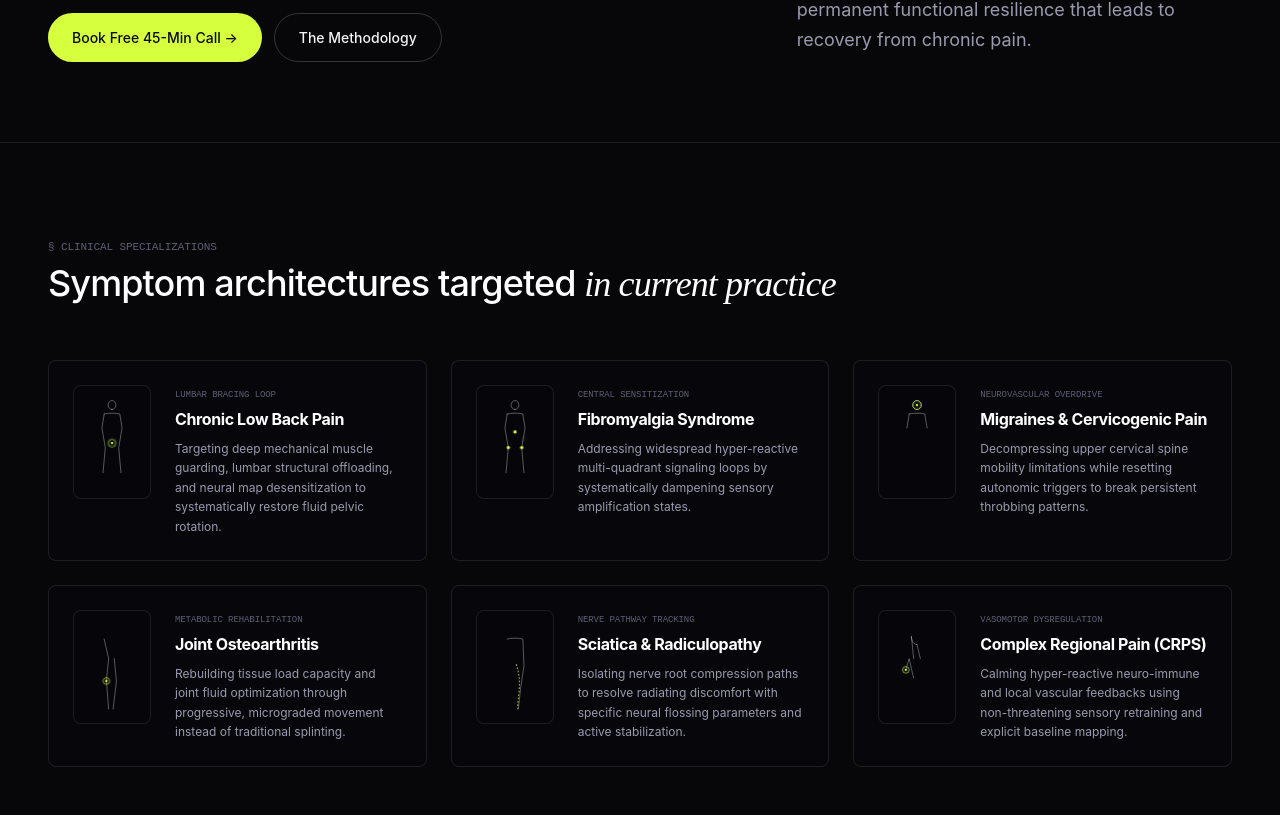
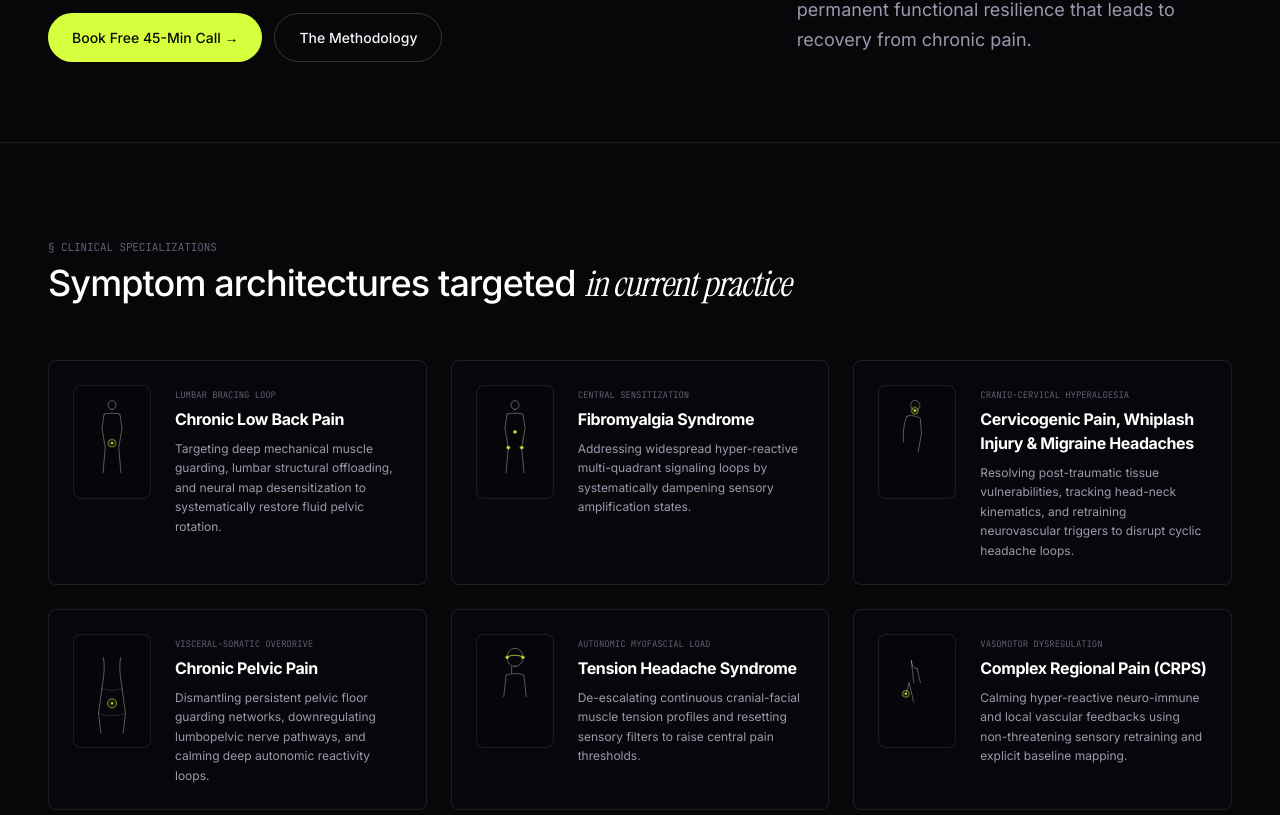
Before and after one commit to drchsameer-code/pain-coaching-web, a Next.js app: page / in a window 1280 px wide. Shown: the part 705-1520 px from the top of the page. Built offline with nearby package versions, Linux system fonts and the light colour scheme.

Commit message:
added subscriber page and tweaks

```diff
--- a/app/layout.tsx
+++ b/app/layout.tsx
@@ -1,20 +1,30 @@
 import type { Metadata } from "next";
-import { Geist, Geist_Mono } from "next/font/google";
+import { Inter, Instrument_Serif, JetBrains_Mono } from "next/font/google";
 import "./globals.css";
+import Navbar from "../components/Navbar";
+import Footer from "../components/Footer";
 
-const geistSans = Geist({
-  variable: "--font-geist-sans",
+const inter = Inter({
+  variable: "--font-sans",
   subsets: ["latin"],
 });
 
-const geistMono = Geist_Mono({
-  variable: "--font-geist-mono",
+const instrumentSerif = Instrument_Serif({
+  variable: "--font-serif",
   subsets: ["latin"],
+  weight: "400",
+  style: ["italic", "normal"],
+});
+
+const jetbrainsMono = JetBrains_Mono({
+  variable: "--font-mono",
+  subsets: ["latin"],
+  weight: ["400", "500", "600"],
 });
 
 export const metadata: Metadata = {
-  title: "Create Next App",
-  description: "Generated by create next app",
+  title: "Lifestyle Medicine // Chronic Pain Coaching",
+  description: "Evidence-based somatic and behavioral restructuring tracks.",
 };
 
 export default function RootLayout({
@@ -23,11 +33,21 @@ export default function RootLayout({
   children: React.ReactNode;
 }>) {
   return (
-    <html
-      lang="en"
-      className={`${geistSans.variable} ${geistMono.variable} h-full antialiased`}
-    >
-      <body className="min-h-full flex flex-col">{children}</body>
+    <html lang="en" className="scroll-smooth">
+      <body
+        className={`${inter.variable} ${instrumentSerif.variable} ${jetbrainsMono.variable} bg-[#07070a] text-[#f4f4f8] antialiased min-h-screen flex flex-col`}
+      >
+        {/* Persisted Sticky Header across all routes */}
+        <Navbar />
+
+        {/* Main Content Viewport */}
+        <main className="flex-grow w-full overflow-x-hidden">
+          {children}
+        </main>
+
+        {/* Persisted Footer across all routes */}
+        <Footer />
+      </body>
     </html>
   );
 }
--- a/app/page.js
+++ b/app/page.js
@@ -1,31 +1,25 @@
 import React from 'react';
-import Navbar from '../components/Navbar';
 import TickerMarquee from '../components/TickerMarquee';
 import Hero from '../components/Hero';
-import ConditionsGrid from '../components/ConditionsGrid'; // <-- Added Sub-module
+import ConditionsGrid from '../components/ConditionsGrid';
 import Carousel from '../components/Carousel';
 import ProgramsSection from '../components/ProgramsSection';
 import ContactForm from '../components/ContactForm';
-import Footer from '../components/Footer';
 
 export default function Home() {
   return (
-    <div className="bg-[var(--color-bg)] text-[var(--color-text)]">
-
-      {/* 1. Global Navigation Bar */}
-      <Navbar />
-
-      {/* 2. Scrolling Ticker ribbon strip */}
+    <>
+      {/* Ticker ribbon strip */}
       <TickerMarquee />
 
-      {/* 3. Hero Clinical Callout Frame */}
+      {/* Hero Clinical Callout Frame */}
       <Hero />
 
-      {/* 4. Mapped Pain Conditions 3x2 Matrix Card Grid */}
+      {/* Mapped Pain Conditions 3x2 Matrix Card Grid */}
       <ConditionsGrid />
 
-      {/* 5. Interactive Strategic Carousel (3 Pillars Map) */}
-      <section id="approach" className="max-w-7xl mx-auto px-6 md:px-12 py-24 border-b border-[var(--color-line)]">
+      {/* Interactive Strategic Carousel (3 Pillars Map) */}
+      <section id="approach" className="max-w-7xl mx-auto px-4 sm:px-6 md:px-12 py-24 border-b border-[var(--color-line)]">
         <div className="flex flex-col lg:flex-row lg:items-end justify-between mb-12 gap-6">
           <div>
             <div className="eyebrow mb-4">Functional Disciplines</div>
@@ -40,15 +34,11 @@ export default function Home() {
         <Carousel />
       </section>
 
-      {/* 6. Subscription Architecture Timelines */}
+      {/* Subscription Architecture Timelines */}
       <ProgramsSection />
 
-      {/* 7. Secure Lead Generation Framework */}
+      {/* Secure Lead Generation Framework */}
       <ContactForm />
-
-      {/* 8. Legal Footer Blocks */}
-      <Footer />
-
-    </div>
+    </>
   );
 }
--- a/app/subscribe/page.js
+++ b/app/subscribe/page.js
@@ -2,7 +2,6 @@
 
 import React, { Suspense } from 'react';
 import { useSearchParams } from 'next/navigation';
-import Link from 'next/link';
 import { CONFIG_LINKS, BANK_DETAILS } from '../../data/coachingData';
 
 function SubscriptionFormContent() {
@@ -11,18 +10,7 @@ function SubscriptionFormContent() {
   const structuralAmount = searchParams.get('plan') === '4-month' ? '$450 Initial Enrollment' : '$350 Initial Enrollment';
 
   return (
-    <div className="min-h-screen bg-[#07070a] text-[#f4f4f8] font-sans selection:bg-[var(--color-lime)] selection:text-black">
-
-      {/* Mini Editorial Nav */}
-      <nav className="border-b border-[var(--color-line)] bg-[#07070a]/90 sticky top-0 z-50 backdrop-blur-md">
-        <div className="max-w-5xl mx-auto px-6 py-6 flex items-center justify-between">
-          <Link href="/" className="flex items-baseline gap-1.5 text-white no-underline font-semibold text-base tracking-tight">
-            ← lifestyle medicine <span className="display text-lg text-[var(--color-lime)]">// return home</span>
-          </Link>
-          <span className="mono text-[10px] text-[var(--color-text-3)] uppercase tracking-widest">SECURE PAYMENT CONSOLE</span>
-        </div>
-      </nav>
-
+    <>
       <main className="max-w-3xl mx-auto px-6 py-16">
 
         {/* Header Block */}
@@ -41,13 +29,13 @@ function SubscriptionFormContent() {
 
           {/* BANK WIRE SPECIFICATIONS LEDGER CARD */}
           <div className="bg-[var(--color-surface)] border border-[var(--color-line)] p-8 relative">
-            <div className="mono text-[11px] text-[var(--color-text-3)] uppercase tracking-wider mb-4">OPTION 01: DIRECT SECURE BANK WIRE</div>
+            <div className="mono text-[11px] text-[var(--color-text-3)] tracking-wider mb-4">OPTION 01: DIRECT SECURE BANK WIRE</div>
             <h3 className="text-xl font-bold tracking-tight m-0 text-white mb-2">Transfer Instructions</h3>
             <p className="text-sm text-[var(--color-text-2)] leading-relaxed mb-6">
               To activate your dedicated somatic monitoring schedule immediately, transmit your initial program enrollment fee to the audited account specifications listed below.
             </p>
 
-            {/* Strict Grid Ledger */}
+            {/* Strict Grid Ledger with Province Feed */}
             <div className="border border-[var(--color-line)] bg-[#07070a]/50 p-6 space-y-4 rounded">
               <div className="flex justify-between items-center border-b border-[var(--color-line)] pb-2.5">
                 <span className="mono text-xs text-[var(--color-text-3)] uppercase">Bank Name</span>
@@ -61,9 +49,13 @@ function SubscriptionFormContent() {
                 <span className="mono text-xs text-[var(--color-text-3)] uppercase">Account Number</span>
                 <span className="mono text-sm text-white font-bold select-all tracking-wider">{BANK_DETAILS.accountNumber}</span>
               </div>
+              <div className="flex justify-between items-center border-b border-[var(--color-line)] pb-2.5">
+                <span className="mono text-xs text-[var(--color-text-3)] uppercase">IBAN routing</span>
+                <span className="mono text-sm text-white font-mono select-all tracking-tight">{BANK_DETAILS.iban}</span>
+              </div>
               <div className="flex justify-between items-center">
-                <span className="mono text-xs text-[var(--color-text-3)] uppercase">IBAN routing</span>
-                <span className="mono text-xs text-white font-mono select-all tracking-tight">{BANK_DETAILS.iban}</span>
+                <span className="mono text-xs text-[var(--color-text-3)] uppercase">Province</span>
+                <span className="mono text-sm text-white font-medium">Islamabad Capital Territory (ICT)</span>
               </div>
             </div>
 
@@ -80,7 +72,7 @@ function SubscriptionFormContent() {
           {/* CALENDLY BACKOUT ESCAPE PANEL */}
           <div className="bg-[var(--color-bg-2)] border border-[var(--color-line)] p-8 text-center flex flex-col items-center justify-center">
             <span className="text-white/40 block mb-2 text-lg">✦</span>
-            <h4 className="text-lg font-bold tracking-tight m-0 text-white mb-2">Want to clear biological questions first?</h4>
+            <h4 className="text-lg font-bold tracking-tight m-0 text-white mb-2">Want to book a free pre-assessment call?</h4>
             <p className="text-xs text-[var(--color-text-2)] leading-relaxed max-w-md mx-auto mb-6">
               If you haven't processed an initial assessment timeline or prefer to review your clinical pain presentation profile live with us prior to subscription initiation, grab your open slot now.
             </p>
@@ -90,13 +82,13 @@ function SubscriptionFormContent() {
               rel="noopener noreferrer"
               className="btn btn-ghost text-xs tracking-wider uppercase font-semibold py-3 px-6 rounded-full"
             >
-              Secure Free 45-Min Consult Call →
+              Secure Free 40-Min Consult Call →
             </a>
           </div>
 
         </div>
       </main>
-    </div>
+    </>
   );
 }
 
--- a/components/ConditionsGrid.js
+++ b/components/ConditionsGrid.js
@@ -3,7 +3,7 @@
 import React from 'react';
 import { CHRONIC_CONDITIONS } from '../data/coachingData';
 
-// Custom, clean anatomical vectors with glowing acid-lime pinpoint hotspots
+// Custom, background-free anatomical vectors with glowing acid-lime pinpoint hotspots
 const SilhouetteVectors = [
   // 1. Low Back Pain
   <svg key="1" width="56" height="90" viewBox="0 0 100 160" fill="none" className="text-white/40 group-hover:text-white/60 transition-colors duration-300">
@@ -11,7 +11,8 @@ const SilhouetteVectors = [
     <circle cx="50" cy="82" r="7" stroke="var(--color-lime)" strokeWidth="1.5" className="animate-pulse" fill="rgba(214,255,61,0.1)"/>
     <circle cx="50" cy="82" r="2" fill="var(--color-lime)"/>
   </svg>,
-  // 2. Fibromyalgia (Symmetric Widespread Sensitization)
+
+  // 2. Fibromyalgia Syndrome
   <svg key="2" width="56" height="90" viewBox="0 0 100 160" fill="none" className="text-white/40 group-hover:text-white/60 transition-colors duration-300">
     <path d="M50 22C54 22 57 18 57 14C57 10 54 6 50 6C46 6 43 10 43 14C43 18 46 22 50 22Z M36 30C42 28 58 28 64 30L68 55L62 90L66 135M36 30L32 55L38 90L34 135" stroke="currentColor" strokeWidth="1.5" strokeLinecap="round"/>
     <circle cx="34" cy="38" r="3" fill="var(--color-lime)" className="animate-ping"/>
@@ -20,24 +21,40 @@ const SilhouetteVectors = [
     <circle cx="38" cy="90" r="3" fill="var(--color-lime)"/>
     <circle cx="62" cy="90" r="3" fill="var(--color-lime)"/>
   </svg>,
-  // 3. Cervicogenic Migraines / Neck
+
+  // 3. Cervicogenic Pain, Whiplash & Migraine Headaches (Whiplash Arc + Cranial Aura)
   <svg key="3" width="56" height="90" viewBox="0 0 100 160" fill="none" className="text-white/40 group-hover:text-white/60 transition-colors duration-300">
-    <path d="M50 22C54 22 57 18 57 14C57 10 54 6 50 6C46 6 43 10 43 14C43 18 46 22 50 22Z M36 30C42 28 58 28 64 30L68 55M36 30L32 55" stroke="currentColor" strokeWidth="1.5" strokeLinecap="round"/>
-    <circle cx="50" cy="14" r="8" stroke="var(--color-lime)" strokeWidth="1.5" className="animate-pulse" fill="rgba(214,255,61,0.1)"/>
-    <circle cx="50" cy="14" r="2" fill="var(--color-lime)"/>
+    {/* Whiplash deceleration neck curve silhouette */}
+    <path d="M48 24C53 23 56 18 55 13C54 8 49 5 44 6C40 7 38 12 39 16C40 20 43 23 47 24Z M32 34C37 31 51 34 56 38L58 65L52 98" stroke="currentColor" strokeWidth="1.5" strokeLinecap="round"/>
+    <path d="M32 34C28 42 24 60 26 80" stroke="currentColor" strokeWidth="1.5" strokeLinecap="round"/>
+    {/* Concentric Cranio-Cervical Shock Hotspot */}
+    <circle cx="45" cy="14" r="10" stroke="var(--color-lime)" strokeWidth="1.2" strokeDasharray="3 2" className="animate-spin" style={{ animationDuration: '8s' }}/>
+    <circle cx="46" cy="24" r="6" stroke="var(--color-lime)" strokeWidth="1.5" className="animate-pulse" fill="rgba(214,255,61,0.1)"/>
+    <circle cx="46" cy="24" r="2" fill="var(--color-lime)"/>
   </svg>,
-  // 4. Reactive Knee / Hip Joint Friction
+
+  // 4. Chronic Pelvic Pain (Visceral Torso Loop)
   <svg key="4" width="56" height="90" viewBox="0 0 100 160" fill="none" className="text-white/40 group-hover:text-white/60 transition-colors duration-300">
-    <path d="M50 22M36 30L44 65L40 105L44 155M54 65L58 105L52 155" stroke="currentColor" strokeWidth="1.5" strokeLinecap="round"/>
-    <circle cx="40" cy="105" r="6" stroke="var(--color-lime)" strokeWidth="1.5" className="animate-pulse" fill="rgba(214,255,61,0.1)"/>
-    <circle cx="40" cy="105" r="2" fill="var(--color-lime)"/>
+    {/* Midriff and Pelvis outline profile */}
+    <path d="M34 20C38 32 36 50 32 75L26 120L30 155M66 20C62 32 64 50 68 75L74 120L70 155" stroke="currentColor" strokeWidth="1.5" strokeLinecap="round"/>
+    <path d="M32 75C42 80 58 80 68 75M26 120C36 125 64 125 74 120" stroke="currentColor" strokeWidth="1.2" strokeDasharray="2 2"/>
+    {/* Centered Pelvic Visceral Guarding Hotspot */}
+    <circle cx="50" cy="102" r="8" stroke="var(--color-lime)" strokeWidth="1.5" className="animate-pulse" fill="rgba(214,255,61,0.1)"/>
+    <circle cx="50" cy="102" r="2" fill="var(--color-lime)"/>
   </svg>,
-  // 5. Sciatica Nerve Root Compression Path
+
+  // 5. Tension Headache Syndrome (Cranial Ring Band)
   <svg key="5" width="56" height="90" viewBox="0 0 100 160" fill="none" className="text-white/40 group-hover:text-white/60 transition-colors duration-300">
-    <path d="M50 22M36 30C42 28 58 28 64 30L66 78L60 118L56 155" stroke="currentColor" strokeWidth="1.5" strokeLinecap="round"/>
-    <path d="M52 75Q60 98 57 125T55 155" stroke="var(--color-lime)" strokeWidth="2" strokeDasharray="3 3" className="animate-pulse"/>
+    {/* Focused Head and Upper Cervical profile */}
+    <path d="M50 36C58 36 64 30 64 20C64 10 58 4 50 4C42 4 36 10 36 20C36 30 42 36 50 36Z M34 52C40 48 60 48 66 52L70 90M34 52L30 90" stroke="currentColor" strokeWidth="1.5" strokeLinecap="round"/>
+    <path d="M44 36L44 48" stroke="currentColor" strokeWidth="1.5"/>
+    {/* Transtemporal Tension Constriction Band */}
+    <path d="M34 20Q50 12 66 20" stroke="var(--color-lime)" strokeWidth="2" strokeLinecap="round" className="animate-pulse"/>
+    <circle cx="36" cy="20" r="2.5" fill="var(--color-lime)"/>
+    <circle cx="64" cy="20" r="2.5" fill="var(--color-lime)"/>
   </svg>,
-  // 6. Complex Regional Pain (CRPS Localized Microvascular Shock)
+
+  // 6. Complex Regional Pain (CRPS)
   <svg key="6" width="56" height="90" viewBox="0 0 100 160" fill="none" className="text-white/40 group-hover:text-white/60 transition-colors duration-300">
     <path d="M50 40C45 40 40 35 40 25L44 65M50 40L56 65" stroke="currentColor" strokeWidth="1.5" strokeLinecap="round"/>
     <path d="M30 85L36 65L44 100" stroke="currentColor" strokeWidth="1.5"/>
--- a/components/ContactForm.js
+++ b/components/ContactForm.js
@@ -55,7 +55,7 @@ export default function ContactForm() {
           </div>
           <div>
             <label className="mono text-[11px] text-[var(--color-text-2)] uppercase tracking-widest block mb-1">Primary Diagnosis</label>
-            <input type="text" name="diagnosis" placeholder="e.g. Fibromyalgia, Sensitization, Lumbar Pathologies..." value={formData.diagnosis} onChange={handleChange} className="field-input"/>
+            <input type="text" name="diagnosis" placeholder="e.g. Fibromyalgia, chronic regional pain syndrome, low back pain, chronic pelvic pain,..." value={formData.diagnosis} onChange={handleChange} className="field-input"/>
           </div>
           <div>
             <label className="mono text-[11px] text-[var(--color-text-2)] uppercase tracking-widest block mb-1">Somatic History / Backstory</label>
--- a/data/coachingData.js
+++ b/data/coachingData.js
@@ -45,19 +45,19 @@ export const CHRONIC_CONDITIONS = [
     desc: "Addressing widespread hyper-reactive multi-quadrant signaling loops by systematically dampening sensory amplification states."
   },
   {
-    title: "Migraines & Cervicogenic Pain",
-    meta: "NEUROVASCULAR OVERDRIVE",
-    desc: "Decompressing upper cervical spine mobility limitations while resetting autonomic triggers to break persistent throbbing patterns."
+    title: "Cervicogenic Pain, Whiplash Injury & Migraine Headaches",
+    meta: "CRANIO-CERVICAL HYPERALGESIA",
+    desc: "Resolving post-traumatic tissue vulnerabilities, tracking head-neck kinematics, and retraining neurovascular triggers to disrupt cyclic headache loops."
   },
   {
-    title: "Joint Osteoarthritis",
-    meta: "METABOLIC REHABILITATION",
-    desc: "Rebuilding tissue load capacity and joint fluid optimization through progressive, micrograded movement instead of traditional splinting."
+    title: "Chronic Pelvic Pain",
+    meta: "VISCERAL-SOMATIC OVERDRIVE",
+    desc: "Dismantling persistent pelvic floor guarding networks, downregulating lumbopelvic nerve pathways, and calming deep autonomic reactivity loops."
   },
   {
-    title: "Sciatica & Radiculopathy",
-    meta: "NERVE PATHWAY TRACKING",
-    desc: "Isolating nerve root compression paths to resolve radiating discomfort with specific neural flossing parameters and active stabilization."
+    title: "Tension Headache Syndrome",
+    meta: "AUTONOMIC MYOFASCIAL LOAD",
+    desc: "De-escalating continuous cranial-facial muscle tension profiles and resetting sensory filters to raise central pain thresholds."
   },
   {
     title: "Complex Regional Pain (CRPS)",
@@ -79,7 +79,7 @@ export const INCLUSIONS_4_MONTH = [
 ];
 
 export const CONFIG_LINKS = {
-  calendly: "https://calendly.com/",
+  calendly: "https://calendly.com/drchsameer/30min",
   formspreeEndpoint: "https://www.saveform.io/api/submit/f63d5e4d-eaea-43bd-897f-0bef2f30837a",
   instagram: "https://www.instagram.com/drchahmed",
   email: "drchsameer@gmail.com",
```
Also changed, not shown: components/Footer.js (+8 -14 lines), components/ProgramsSection.js (+4 -4 lines).
